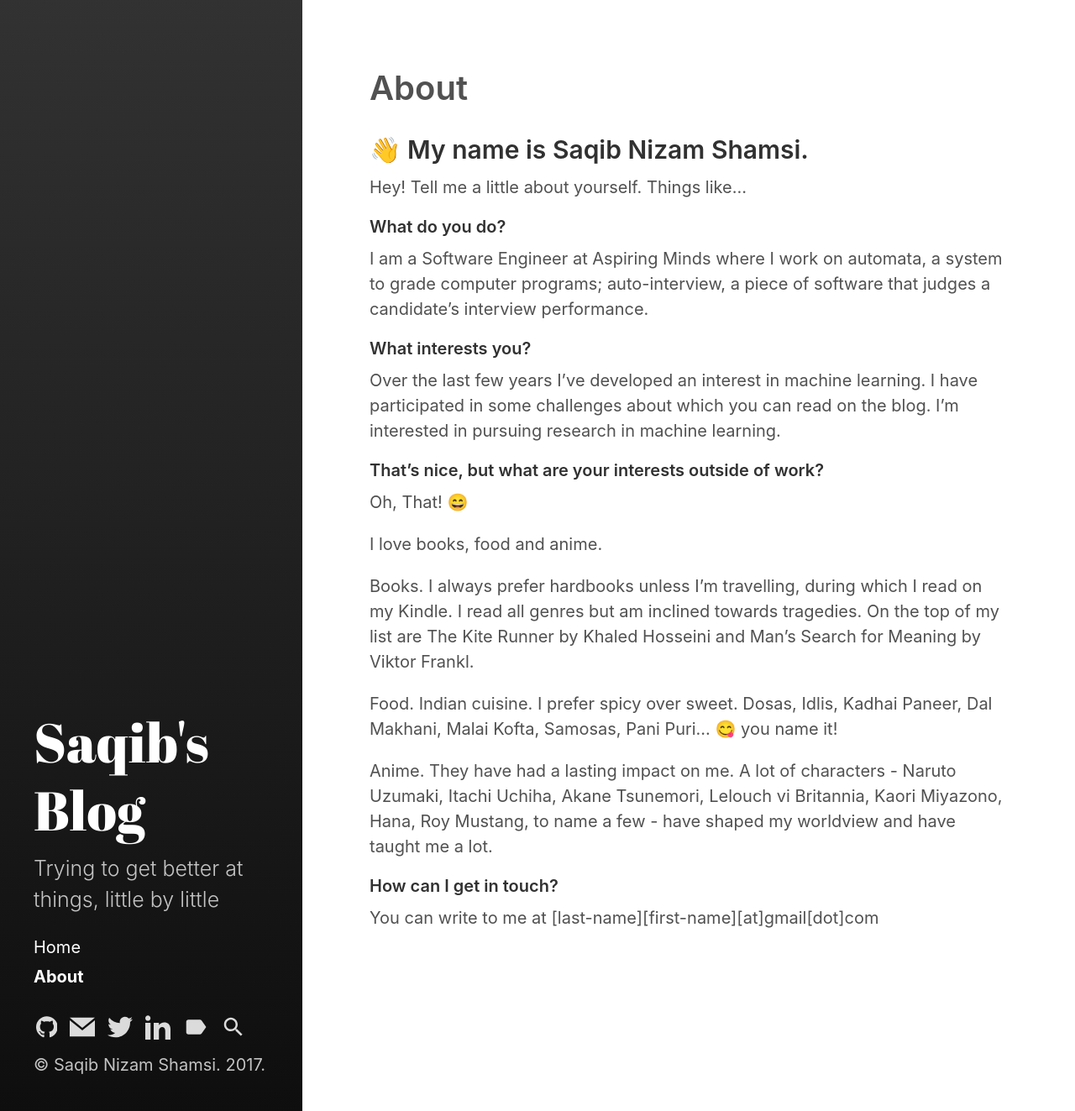
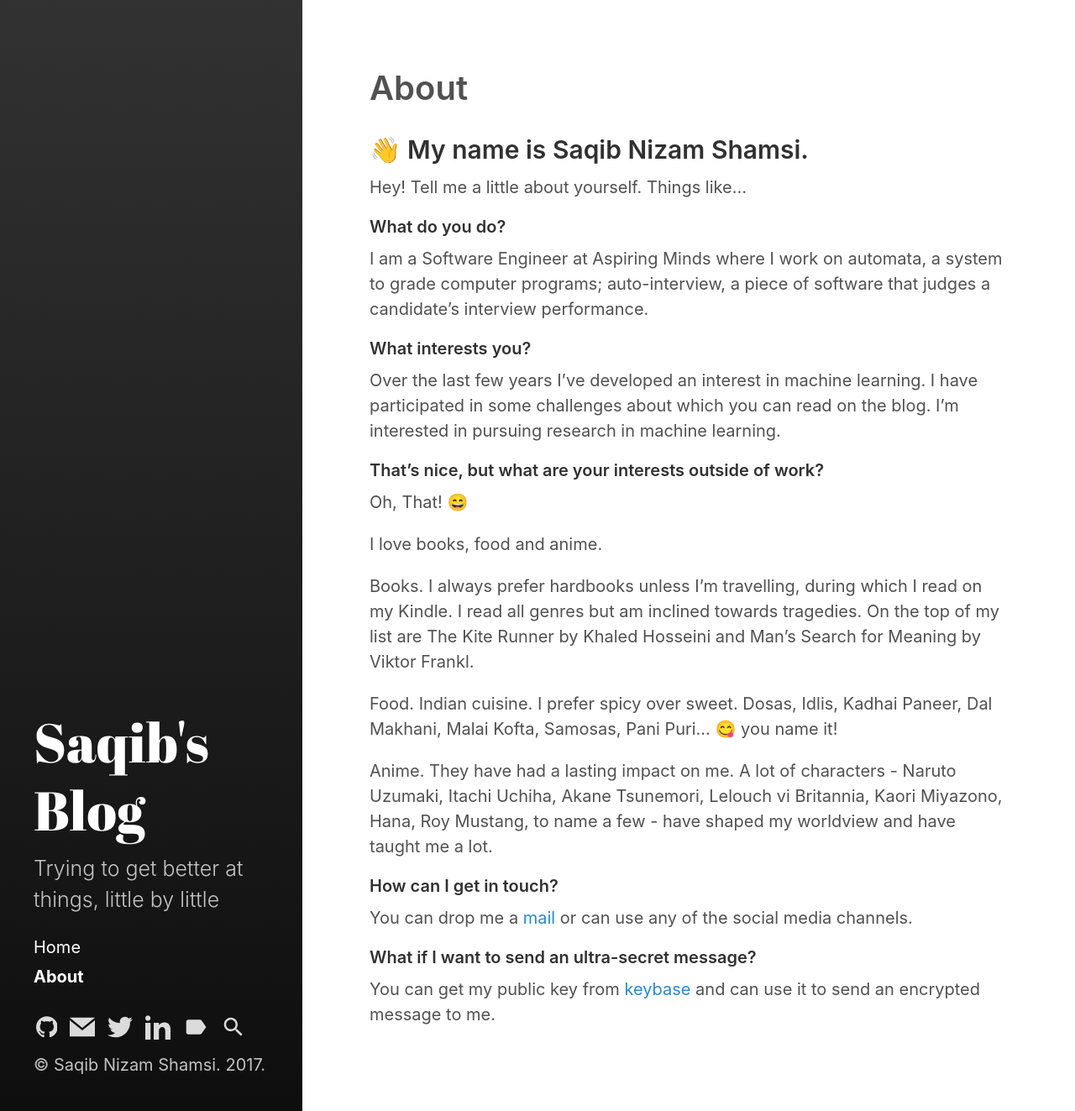
Before and after one commit to saqibns/saqibns.github.io, a Jekyll site: the page built from about.md, in a window 1280 px wide. Shown: the whole page at 84% size. Built offline with Jekyll 4.4.1, drawn with Linux system fonts in a browser that asks for light colours; emoji names are drawn with the system emoji font.

Commit message:
Added a mailto link. Added public key details

```diff
--- a/_config.yml
+++ b/_config.yml
@@ -47,3 +47,5 @@ email:
 
 disqus:
   shortname:             saqibns-github-io
+
+google_analytics:     UA-111751077-1
--- a/_includes/sidebar.html
+++ b/_includes/sidebar.html
@@ -10,6 +10,7 @@
     </{% if page.layout == "index" %}h1{% else %}div{% endif %}>
     <p class="lead">{{ site.description }}</p>
   </header>
+
   {% include sidebar-nav-links.html %}
 
   {% if site.version %}
--- a/_sass/hydeout.scss
+++ b/_sass/hydeout.scss
@@ -20,5 +20,5 @@ img.emoji {
     display: inline;
     height: 1em;
     width: 1em;
-    margin-bottom: 0.25em;
+    margin-bottom: 0.0em;
 }
--- a/about.md
+++ b/about.md
@@ -30,4 +30,8 @@ Anime. They have had a lasting impact on me. A lot of characters - Naruto Uzumak
 
 #### How can I get in touch?
 
-You can write to me at \[last-name\]\[first-name\]\[at\]gmail[dot]com
+You can drop me a [mail](mailto:shamsi.saqib@gmail.com) or can use any of the social media channels.
+
+#### What if I want to send an ultra-secret message?
+
+You can get my public key from [keybase](https://keybase.io/saqibns) and can use it to send an encrypted message to me.
```
Also changed, not shown: 9 other files.
